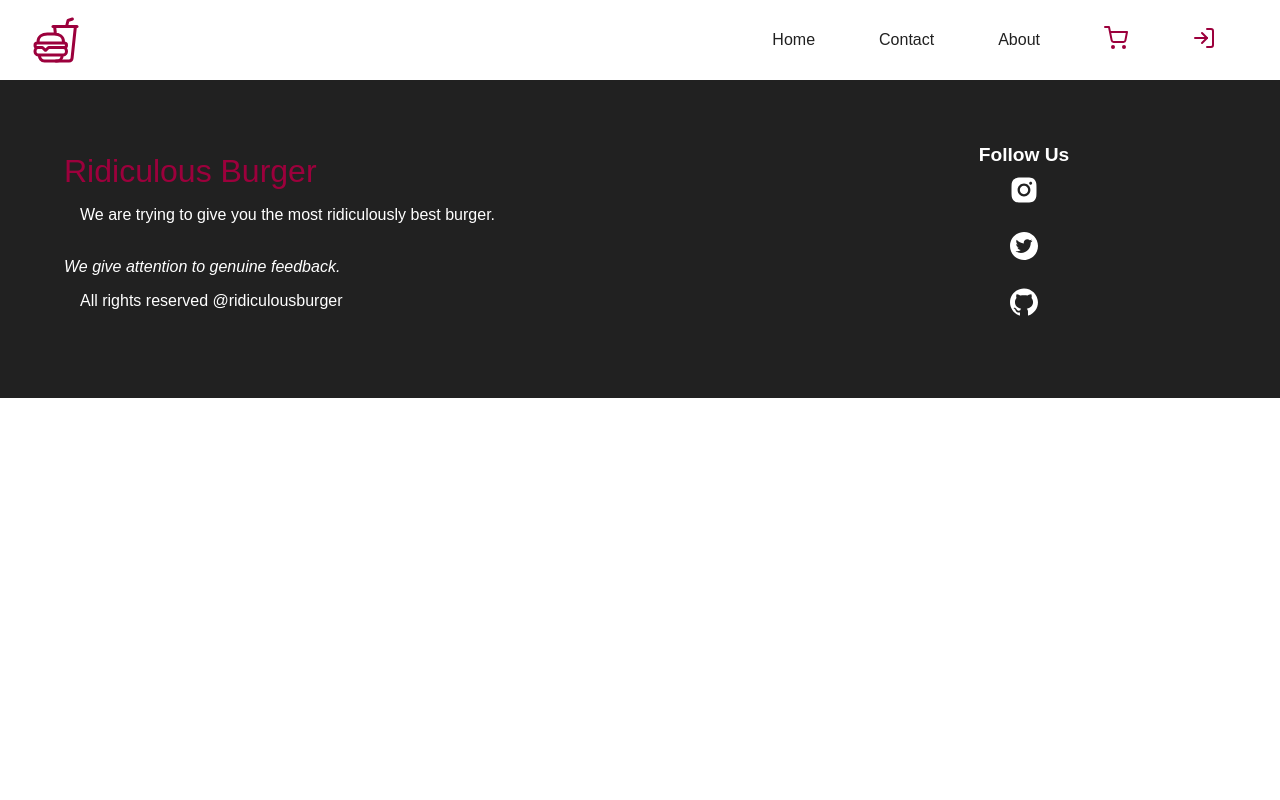
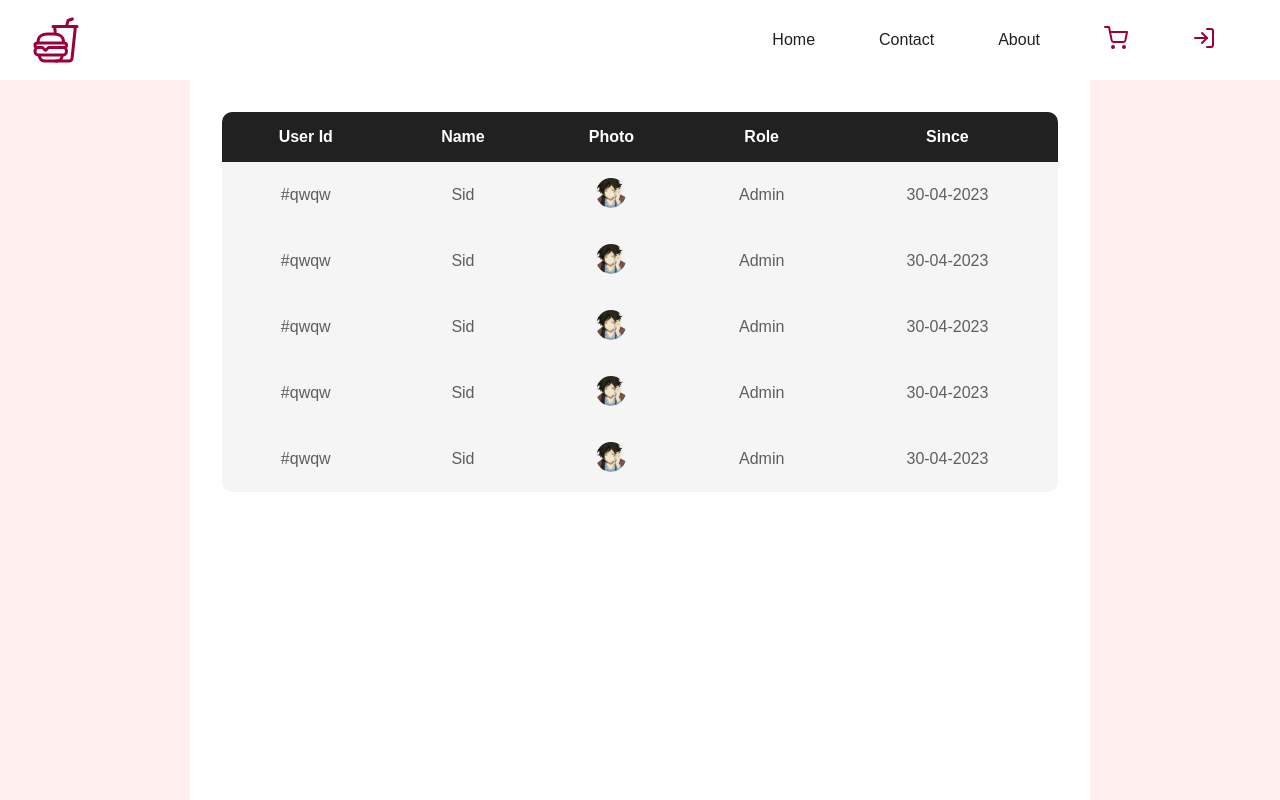
Before and after one commit to knotsid/ecommerce-fullstack, a React (Create React App) app in the folder client/: page /admin/users in a window 1280 px wide. Shown: the top 800 px of the page. Built offline with nearby package versions, Linux system fonts and the light colour scheme.

Commit message:
added admin users page

```diff
--- a/client/src/App.js
+++ b/client/src/App.js
@@ -12,6 +12,7 @@ import Profile from './components/profile/Profile';
 import MyOrders from './components/myOrders/MyOrders';
 import OrderDetails from './components/myOrders/OrderDetails';
 import Dashboard from './components/admin/Dashboard';
+import Users from './components/admin/Users';
 
 import './styles/app.scss'
 import './styles/header.scss'
@@ -48,6 +49,7 @@ function App() {
         <Route path='/myorders' element={<MyOrders />} />
         <Route path='/order/:id' element={<OrderDetails />} />
         <Route path='/admin/dashboard' element={<Dashboard />} />
+        <Route path='/admin/users' element={<Users />} />
       </Routes>
       <Footer />
     </Router>
--- a/client/src/components/admin/Dashboard.jsx
+++ b/client/src/components/admin/Dashboard.jsx
@@ -16,9 +16,8 @@ const Box = ({ title, value }) => (
 );
 
 const Dashboard = () => {
-
 	const data = {
-		labels:["Preparing", "Shipped", "Delivered"],
+		labels: ["Preparing", "Shipped", "Delivered"],
 		datasets: [
 			{
 				label: "# of orders",
--- /dev/null
+++ b/client/src/components/admin/Users.jsx
@@ -0,0 +1,38 @@
+import React from "react";
+import me2 from "../../assets/me2.png";
+
+const Users = () => {
+	const arr = [1, 2, 3, 4, 5];
+	return (
+		<section className="tableClass">
+			<main>
+				<table>
+					<thead>
+						<tr>
+							<th>User Id</th>
+							<th>Name</th>
+							<th>Photo</th>
+							<th>Role</th>
+							<th>Since</th>
+						</tr>
+					</thead>
+					<tbody>
+						{arr.map((i) => (
+							<tr key={i}>
+								<td>#qwqw</td>
+								<td>Sid</td>
+								<td>
+									<img src={me2} alt="Users" />
+								</td>
+								<td>Admin</td>
+								<td>{"30-04-2023"}</td>
+							</tr>
+						))}
+					</tbody>
+				</table>
+			</main>
+		</section>
+	);
+};
+
+export default Users;
```
